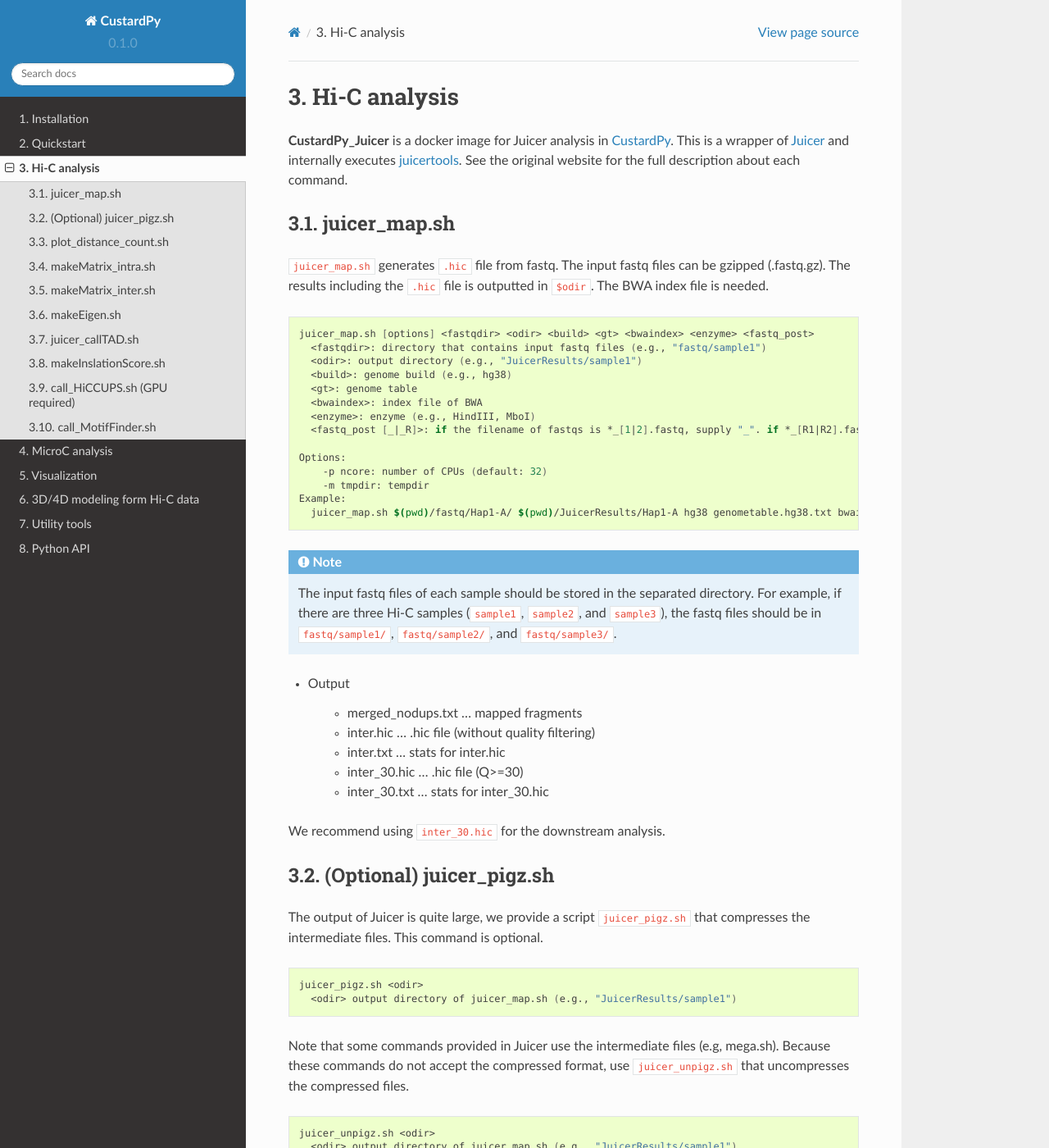
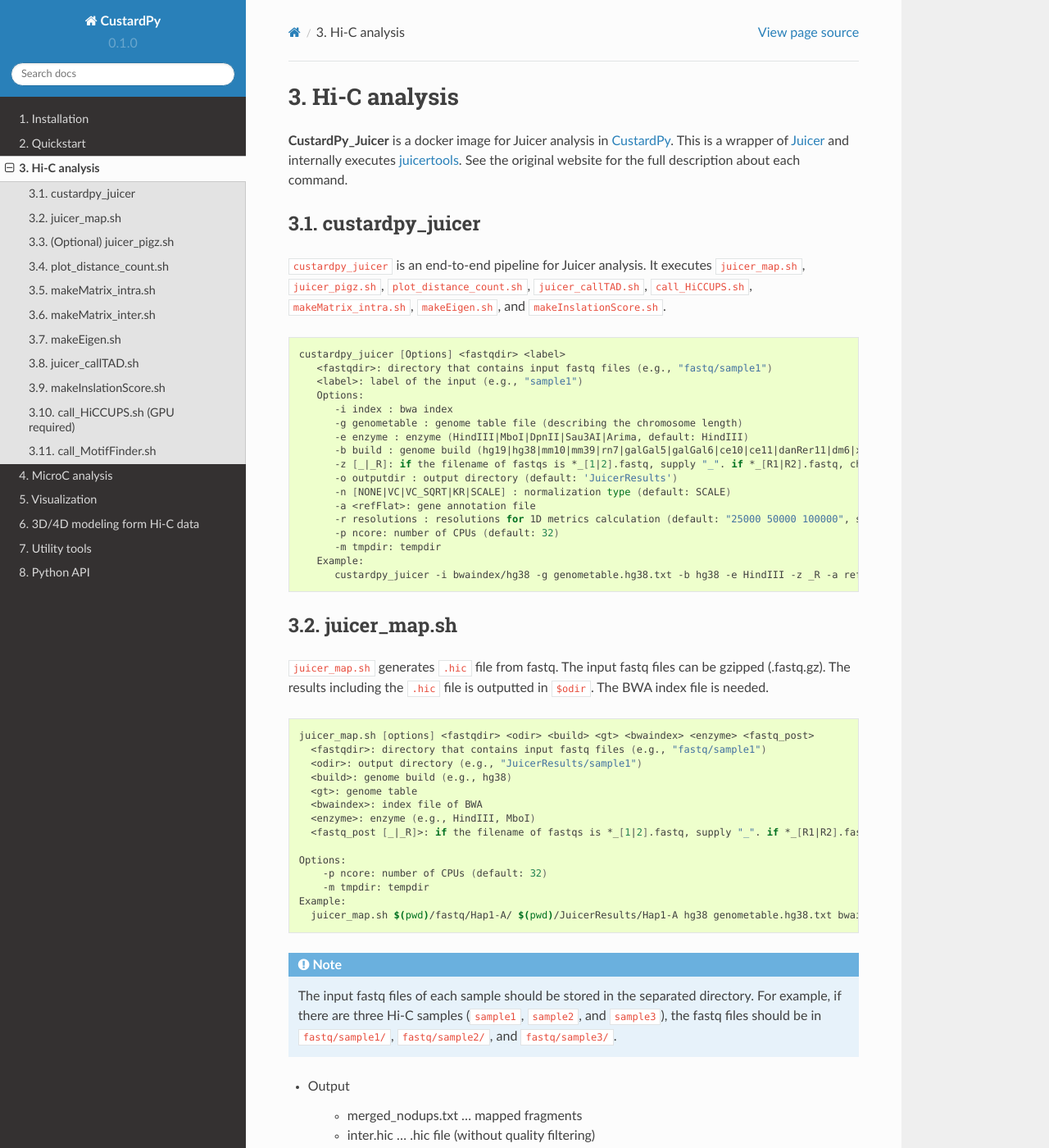
Before and after one commit to rnakato/CustardPy, a Sphinx documentation site: the page built from docs/content/Hi-C.rst, in a window 1280 px wide and 1400 px high. Shown: the whole window at 82% size. Built offline with Sphinx 7.4.7 and the Read the Docs theme 2.0.0, drawn with Linux system fonts in a browser that asks for light colours; some of the changed text lies outside the part shown.

Commit message:
add docs

```diff
--- a/docs/content/Hi-C.rst
+++ b/docs/content/Hi-C.rst
@@ -4,6 +4,36 @@
 **CustardPy_Juicer** is a docker image for Juicer analysis in `CustardPy <https://github.com/rnakato/Custardpy>`_.
 This is a wrapper of `Juicer <https://github.com/aidenlab/juicer/wiki>`_ and internally executes `juicertools <https://github.com/aidenlab/juicer/wiki/Feature-Annotation>`_.
 See the original website for the full description about each command.
+
+
+
+custardpy_juicer
+------------------------------------------------
+
+``custardpy_juicer`` is an end-to-end pipeline for Juicer analysis.
+It executes ``juicer_map.sh``, ``juicer_pigz.sh``, ``plot_distance_count.sh``,
+``juicer_callTAD.sh``, ``call_HiCCUPS.sh``, ``makeMatrix_intra.sh``,  ``makeEigen.sh``, and  ``makeInslationScore.sh``.
+
+.. code-block:: bash
+
+    custardpy_juicer [Options] <fastqdir> <label>
+       <fastqdir>: directory that contains input fastq files (e.g., "fastq/sample1")
+       <label>: label of the input (e.g., "sample1")
+       Options:
+          -i index : bwa index
+          -g genometable : genome table file (describing the chromosome length)
+          -e enzyme : enzyme (HindIII|MboI|DpnII|Sau3AI|Arima, default: HindIII)
+          -b build : genome build (hg19|hg38|mm10|mm39|rn7|galGal5|galGal6|ce10|ce11|danRer11|dm6|xenLae2|sacCer3, default: hg38)
+          -z [_|_R]: if the filename of fastqs is *_[1|2].fastq, supply "_". if *_[R1|R2].fastq, choose "_R". (default: "_")
+          -o outputdir : output directory (default: 'JuicerResults')
+          -n [NONE|VC|VC_SQRT|KR|SCALE] : normalization type (default: SCALE)
+          -a <refFlat>: gene annotation file
+          -r resolutions : resolutions for 1D metrics calculation (default: "25000 50000 100000", should be quoted and separated by spaces)
+          -p ncore: number of CPUs (default: 32)
+          -m tmpdir: tempdir
+       Example:
+          custardpy_juicer -i bwaindex/hg38 -g genometable.hg38.txt -b hg38 -e HindIII -z _R -a refFlat.hg38.txt fastq/Hap1-A Hap1-A
+
 
 juicer_map.sh
 ----------------------------------------------------------------
```
